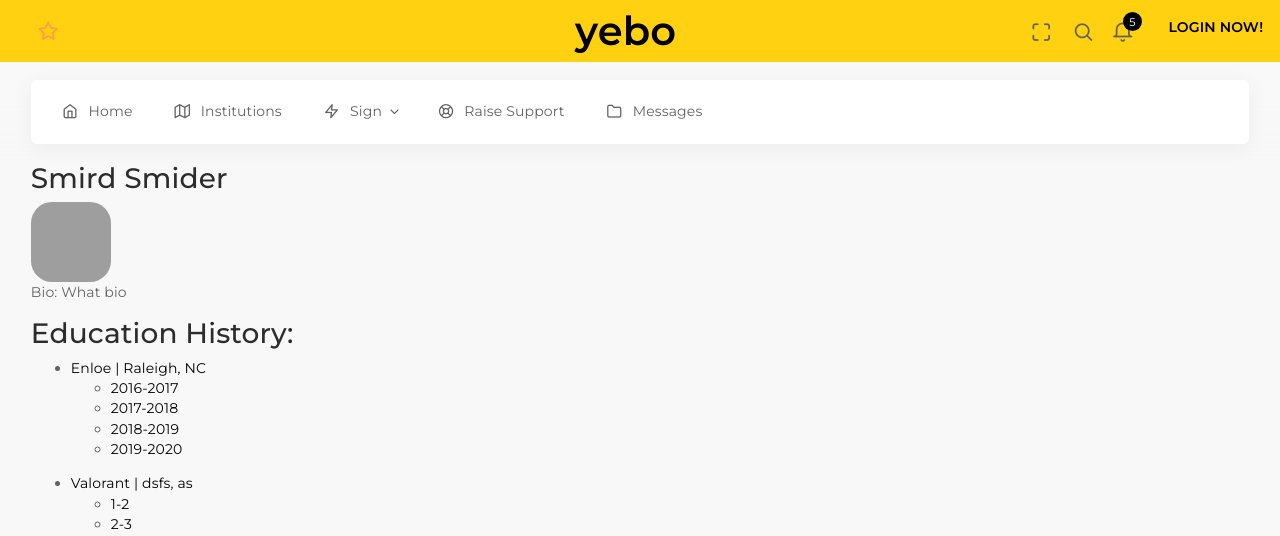
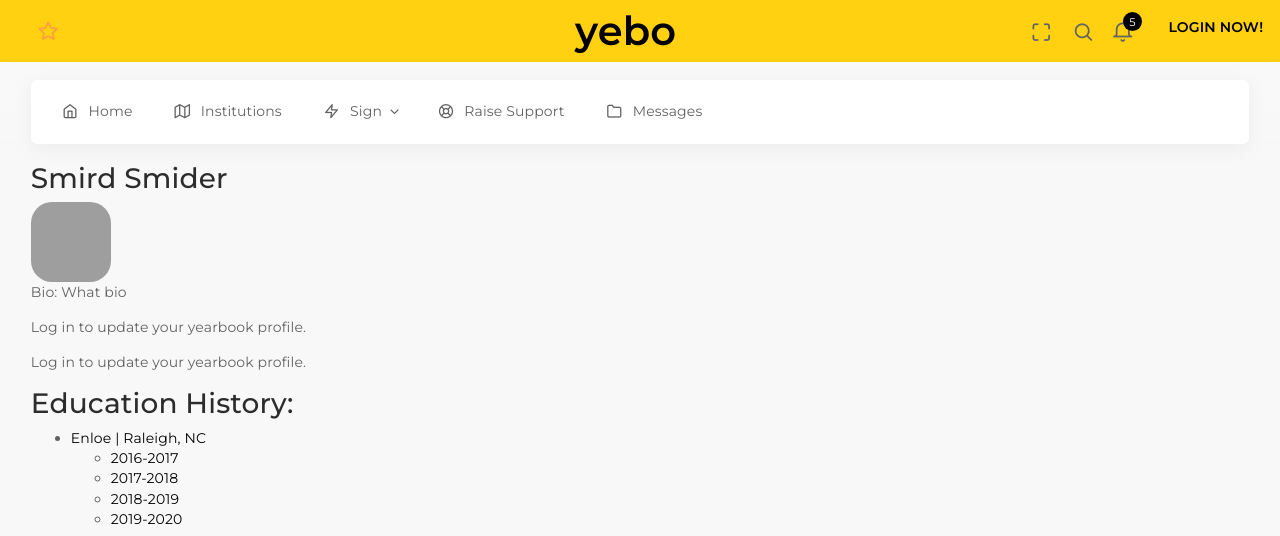
Before and after one commit to yebo-app/backend, a Django app: page /u/34 in a window 1280 px wide. Shown: the top 536 px of the page. Run offline with Django 3.2, Linux system fonts and the light colour scheme; data comes from the database, SQL or seed files in the repository; some libraries are stand-ins or nearby versions; grey boxes are pictures that could not be loaded.

Commit message:
Moved all forms except login/signup to model HTML pages for modals

```diff
--- a/yearbook/forms.py
+++ b/yearbook/forms.py
@@ -2,6 +2,7 @@ from django import forms
 from django.contrib.auth.models import User
 from django.contrib.auth.forms import UserCreationForm
 from django.db import models
+from django.forms import modelformset_factory
 
 from .models import *
 
--- a/yearbook/templates/yearbook/signatureupdate.html
+++ b/yearbook/templates/yearbook/signatureupdate.html
@@ -15,7 +15,7 @@
                 {% csrf_token %}
                 <fieldset class="form-group">
                     <legend class="border-bottom mb-4">Update Signature</legend>
-                    {{ form.as_p}}
+                    {{ form.as_p }}
                 </fieldset>
                 <div class="form-group">
                     <button class="btn btn-outline-info" type="submit">Update</button>
--- a/yearbook/templates/yearbook/user.html
+++ b/yearbook/templates/yearbook/user.html
@@ -12,6 +12,47 @@
 		<p><a href="{% url 'yu-update' yearbook_user.id %}">Update my profile</a></p>
 		<p><a href="{% url 'registeriyp' yearbook_user.id %}">Add School Information</a></p>
 	{% endif %}
+
+	<!-- Div from registeriyp.html -->
+	<div class= "content-section">
+		{% if not user.is_authenticated %}
+			<p>Log in to update your yearbook profile.</p>
+		{% elif user != yearbook_user.user %}
+			<p>You are not authorized to edit this yearbook profile.</p>
+		{% else %}
+			<form method="POST">
+        	    {% csrf_token %}
+            	<fieldset class="form-group">
+                	<legend class="border-bottom mb-4">Register Under a School</legend>
+	                {{ register_form.as_p}}
+    	        </fieldset>
+        	    <div class="form-group">
+            	    <button class="btn btn-outline-info" type="submit">Register</button>
+	            </div>
+    	    </form>
+        {% endif %}
+    </div>
+
+	<!-- Div from yearbookuserupdate.html -->
+	<div class= "content-section">
+        {% if not user.is_authenticated %}
+			<p>Log in to update your yearbook profile.</p>
+		{% elif user != yearbook_user.user %}
+			<p>You are not authorized to edit this yearbook profile.</p>
+		{% else %}
+            <form method="POST" enctype="multipart/form-data">
+                {% csrf_token %}
+                <fieldset class="form-group">
+                    <legend class="border-bottom mb-4">Update Profile</legend>
+                    {{ update_form.as_p}}
+                </fieldset>
+                <div class="form-group">
+                    <button class="btn btn-outline-info" type="submit">Update</button>
+                </div>
+            </form>
+        {% endif %}
+    </div>
+
 	<h1>Education History:</h1>
 	{% if not history %}
 		<p>This user has not joined any schools.</p>
--- a/yearbook/views.py
+++ b/yearbook/views.py
@@ -6,6 +6,8 @@ from django.contrib.auth.forms import UserCreationForm
 from django.contrib import messages
 from yearbook.forms import *
 from yearbook.models import *
+from django.forms import modelformset_factory, formset_factory
+from django.core.exceptions import ValidationError
 
 from django.http import HttpResponse
 
@@ -28,7 +30,27 @@ def yearbookuser(request, id):
             history[institution] = []
         history[institution].append(iyp)
 
-    context = {'yearbook_user' : yearbook_user, 'page_title' : page_title, 'history' : history}
+    # Yearbook User Update Form
+    instance = get_object_or_404(YearbookUser, id=id)
+    update_form = YearbookUserUpdateForm(request.POST or None, request.FILES or None, instance=instance)
+    if update_form.is_valid():
+        update_form.save()
+        messages.success(request, 'Profile Updated Successfully')
+        return redirect(instance.get_absolute_url())
+
+    # Register IYP Form
+    instance = get_object_or_404(YearbookUser, id=id)
+    register_form = InstitutionYearProfileCreationForm(request.POST or None)
+    if register_form.is_valid() and not update_form.is_valid():
+        institution = register_form.cleaned_data.get("institution")
+        start_year = register_form.cleaned_data.get("start_year")
+        end_year = register_form.cleaned_data.get("end_year")
+        is_educator = register_form.cleaned_data.get("is_educator")
+        instance.register(institution, start_year, end_year, is_educator)
+        messages.success(request, 'Profiles Created')
+        return redirect(request.user.yearbookuser.get_absolute_url())
+
+    context = {'yearbook_user' : yearbook_user, 'page_title' : page_title, 'history' : history, 'update_form' : update_form, 'register_form' : register_form}
     return render(request, 'yearbook/user.html', context)
 
 def yearbookusers(request):
@@ -71,19 +93,29 @@ def institutionyearprofile(request, id):
     institutionyearprofile = InstitutionYearProfile.objects.all().get(id=id)
     signatures = list(Signature.objects.all().filter(recipient=institutionyearprofile))
     page_title = str(institutionyearprofile.yearbook_user) + " " + institutionyearprofile.institution_year.school_year + " " + institutionyearprofile.institution_year.institution.institution_name
-
+    # Signature Writing Form
     if request.method == "POST":
-        form = SignatureForm(request.POST)
-        if form.is_valid():
-            signature = form.save(commit=False)
+        signatureform = SignatureForm(request.POST)
+        if signatureform.is_valid():# and not signatureupdateformset.is_valid(): # and True not in [form[0].is_valid() for form in signatureupdateforms]:
+            signature = signatureform.save(commit=False)
             signature.author = request.user.yearbookuser
             signature.recipient = institutionyearprofile
             signature.save()
-            # messages.success(request, f'Signature created for {username}')
             return redirect(institutionyearprofile.get_absolute_url())
     else:
-        form = SignatureForm()
-    context = {'institutionyearprofile' : institutionyearprofile, 'signatures' : signatures, 'page_title' : page_title, 'form' : form}
+        signatureform = SignatureForm()
+
+    SignatureUpdateFormset = modelformset_factory(Signature, form=SignatureUpdateForm, extra=0)
+    queryset = Signature.objects.filter(author=request.user.yearbookuser)
+    formset = SignatureUpdateFormset(request.POST or None, request.FILES or None, queryset=queryset)
+
+    if formset.is_valid():
+        for form in formset:
+            if form.has_changed():
+                form.save()
+
+    context = {'institutionyearprofile' : institutionyearprofile, 'signatures' : signatures, 'page_title' : page_title, 'signatureform' : signatureform, 'formset' : formset}
+
     return render(request, 'yearbook/institutionyearprofile.html', context)
 
 def register(request):
@@ -111,6 +143,7 @@ def register(request):
     context = {'user_form' : user_form, 'yearbook_user_form' : yearbook_user_form}
     return render(request, 'yearbook/register.html', context)
 
+# REMOVE THIS and yearbookuserupdate.html
 def updateyearbookuser(request, id):
     instance = get_object_or_404(YearbookUser, id=id)
     form = YearbookUserUpdateForm(request.POST or None, request.FILES or None, instance=instance)
@@ -120,6 +153,7 @@ def updateyearbookuser(request, id):
         return redirect(instance.get_absolute_url())
     return render(request, 'yearbook/yearbookuserupdate.html', {'form' : form, 'yearbookuser' : instance})
 
+# REMOVE THIS and iypupdate.html
 def iypupdate(request, id):
     instance = get_object_or_404(InstitutionYearProfile, id=id)
     form = IYPUpdateForm(request.POST or None, request.FILES or None, instance=instance)
@@ -129,6 +163,7 @@ def iypupdate(request, id):
         return redirect(instance.get_absolute_url())
     return render(request, 'yearbook/iypupdate.html', {'form' : form, 'institutionyearprofile' : instance})
 
+# REMOVE THIS and signatureupdate.html
 def signatureupdate(request, id):
     instance = get_object_or_404(Signature, id=id)
     form = SignatureUpdateForm(request.POST or None, instance=instance)
@@ -138,6 +173,7 @@ def signatureupdate(request, id):
         return redirect(instance.recipient.get_absolute_url())
     return render(request, 'yearbook/signatureupdate.html', {'form' : form, 'signature' : instance})
 
+# REMOVE THIS and createinstitution.html
 def createinstitution(request):
     if request.method == 'POST':
         form = InstitutionCreationForm(request.POST)
@@ -151,6 +187,7 @@ def createinstitution(request):
     context = {'form' : form}
     return render(request, 'yearbook/createinstitution.html', {'form': form})
 
+# REMOVE THIS and registeriyp.html
 def registeriyp(request, id):
     if request.method == 'POST':
         instance = get_object_or_404(YearbookUser, id=id)
```
Also changed, not shown: yearbook/templates/yearbook/institutionyearprofile.html (+30 -11 lines).
